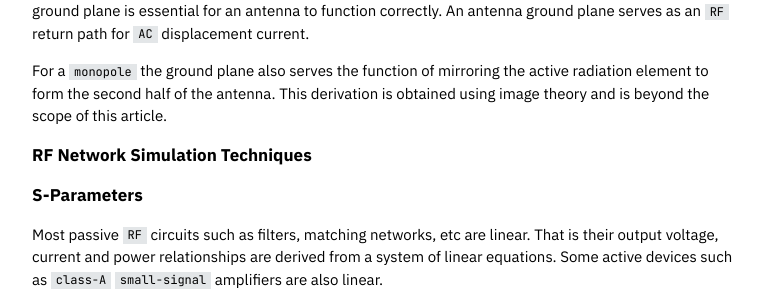
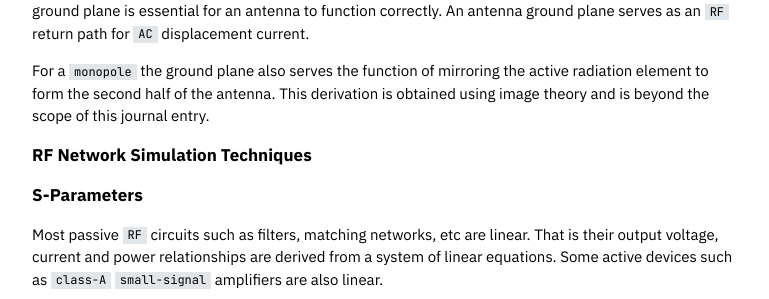
Before and after one commit to microstub/microstub.github.io, a Jekyll site: the page built from _posts/2024-03-20-rf-primer.md, in a window 1280 px wide and 900 px high, scrolled down 10247 px. Shown: the part 199-498 px from the top of the window, without its empty margins (253-1022 px from the left). Built offline with Jekyll 4.4.1, drawn with Linux system fonts in a browser that asks for light colours; nearby versions of some CDN libraries.

Commit message:
Update 2024-03-20-rf-primer.md

```diff
--- a/_posts/2024-03-20-rf-primer.md
+++ b/_posts/2024-03-20-rf-primer.md
@@ -412,7 +412,7 @@ displacement current.
 
 For a `monopole` the ground plane also serves the function of mirroring the active
 radiation element to form the second half of the antenna. This derivation is
-obtained using image theory and is beyond the scope of this article.
+obtained using image theory and is beyond the scope of this journal entry.
 
 ## RF Network Simulation Techniques
 ## S-Parameters
```
